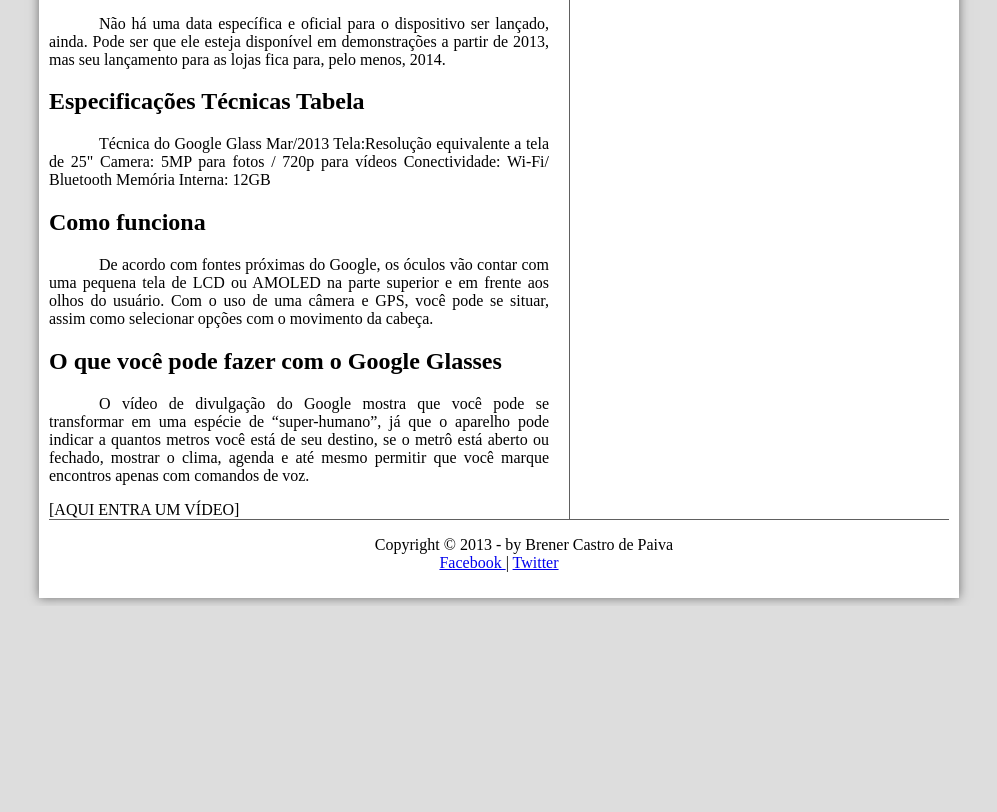
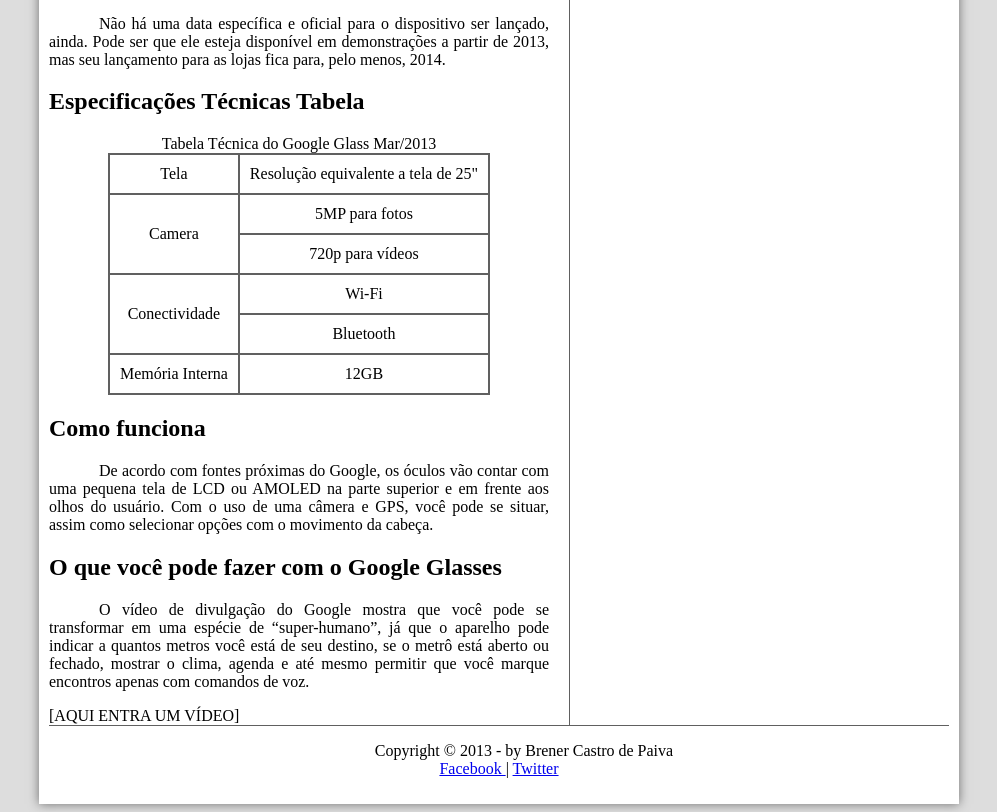
Before and after one commit to brenerpaiva/projeto_glass, a plain HTML site: page index.html in a window 1280 px wide. Shown: the part 980-1792 px from the top of the page, without its empty margins (141-1138 px from the left). Before the commit the page ends 1586 px from the top, so only its background shows below. Drawn offline with Linux system fonts and the light colour scheme; files whose address does not match are found by name.

Commit message:
tabelas
aula de tabelas td tr

```diff
--- a/css/estilo.css
+++ b/css/estilo.css
@@ -135,7 +135,18 @@ section#corpo{
     border-right: 1px solid #606060;
     padding-right: 20px;
 }
-
+table#tabelaspec {
+border: 1px solid #606060;
+border-spacing: 0px;
+margin-left: auto;
+margin-right: auto;
+}
+table#tabelaspec td {
+    border: 1px solid #606060;
+    padding: 10px;
+    text-align: center;
+    vertical-align: middle;
+}
 aside#lateral{
     display: block;
     width: 350px;
--- a/index.html
+++ b/index.html
@@ -56,10 +56,16 @@
   <p>Não há uma data específica e oficial para o dispositivo ser lançado, ainda. Pode ser que ele esteja disponível em demonstrações a partir de 2013, mas seu lançamento para as lojas fica para, pelo menos, 2014. </p>
 
   <h1>Especificações Técnicas Tabela</h1>
-  <p> Técnica do Google Glass Mar/2013 Tela:Resolução equivalente a tela de 25"
-  Camera: 5MP para fotos / 720p para vídeos
-  Conectividade: Wi-Fi/ Bluetooth
-  Memória Interna: 12GB</p>
+  <table id="tabelaspec">
+  <caption> Tabela Técnica do Google Glass Mar/2013 </caption>
+
+<tr><td>Tela</td><td>Resolução equivalente a tela de 25" </td></tr>
+<tr><td rowspan="2">Camera</td> <td>5MP para fotos </td></tr>
+<tr><td>720p para vídeos</td></tr>
+<tr><td rowspan="2">Conectividade</td>  <td>Wi-Fi</td></tr>
+<tr><td>Bluetooth</td></tr>
+<tr><td>Memória Interna</td> <td>12GB</td></tr>
+</table>
 
   <h1>Como funciona</h1>
  <p> De acordo com fontes próximas do Google, os óculos vão contar com uma pequena tela de LCD ou AMOLED na parte superior e em frente aos olhos do usuário. Com o uso de uma câmera e GPS, você pode se situar, assim como selecionar opções com o movimento da cabeça.</p>
```
